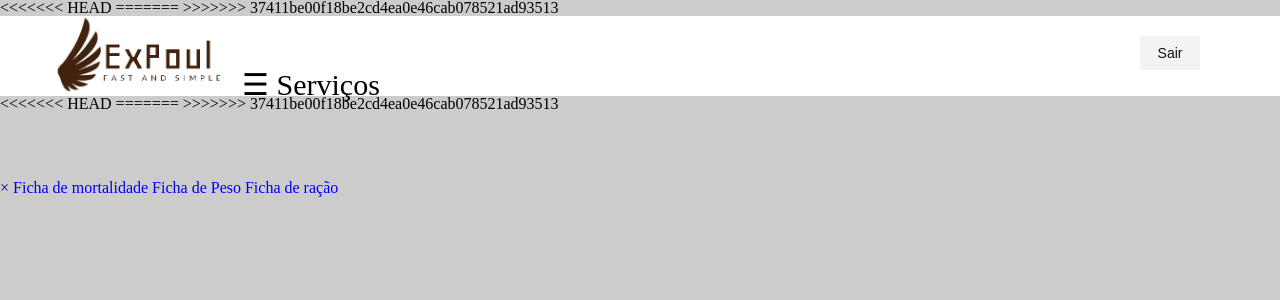
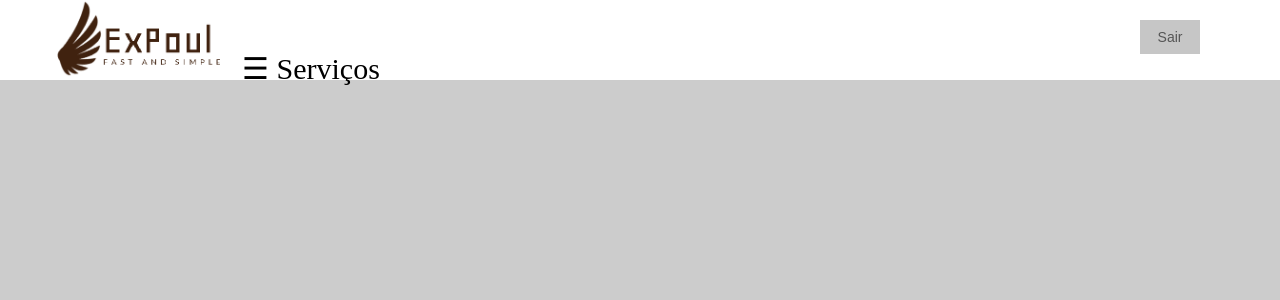
Before and after one commit to jjdariva/Black-softwares-hackaton, a PHP site: page /menu.php in a window 1280 px wide. Shown: the top 300 px of the page. Run offline with PHP 8.4, Linux system fonts and the light colour scheme; the visitor is signed in with stand-in values (Sample User, id 1).

Commit message:
reeeeeeeeeeeee

```diff
--- a/menu.php
+++ b/menu.php
@@ -10,17 +10,10 @@
 <!DOCTYPE html>
 <html>
 <head>
-    <title>ABATE CHIQ</title>
 	<meta charset="utf-8">
 	<link rel="stylesheet" type="text/css" href="style.css">
-<<<<<<< HEAD
-
-	<link rel="stylesheet" type="text/css" href="style.css">
-    <title>Ex Poul</title>
-	<style>
-=======
+    <title>ExPoul</title>
     <style>
->>>>>>> 37411be00f18be2cd4ea0e46cab078521ad93513
 		.fundo{
 			background-color: #CCC;
 		}
@@ -33,16 +26,9 @@
 			font-family: arial;
 			font-size: 45px;
 		}
-<<<<<<< HEAD
         	{
         	    margin: 0;
         	}
-
-=======
-	   {
-	       margin: 0;
-	   }
->>>>>>> 37411be00f18be2cd4ea0e46cab078521ad93513
         ul {
             list-style-type: none;
             margin: 0;
@@ -53,19 +39,6 @@
             overflow: auto;
             float: left;
         }
-<<<<<<< HEAD
-
-        li a {
-            display: block;
-            color: #000;
-            padding: 8px 16px;
-            text-decoration: none;
-            float: left;
-        }
-
-        li a.active {
-            background-color: #4CAF50;
-=======
         li a {
             display: block;
             color: #000;
@@ -83,15 +56,6 @@
 
         li a:hover:not(.active) {
             background-color: #555;
->>>>>>> 37411be00f18be2cd4ea0e46cab078521ad93513
-            color: white;
-            transition-duration: 0.2s;
-            float: left;
-        }
-<<<<<<< HEAD
-
-        li a:hover:not(.active) {
-            background-color: #555;
             color: white;
             transition-duration: 0.2s;
             float: left;
@@ -104,18 +68,6 @@
             width: 90px;
             font-size: 25px;
         }
-
-=======
-        .button{
-            background-color: white;
-            color: black;
-            border: 2px solid #555555;
-            height: 50px;
-            width: 90px;
-            font-size: 25px;
-        }
-
->>>>>>> 37411be00f18be2cd4ea0e46cab078521ad93513
         .button:hover {
             background-color: #555555;
             color: white;
@@ -124,7 +76,6 @@
             font-size: 25px;
             transition-duration: 0.3s;
         }
-<<<<<<< HEAD
         .sidenav {
             height: 100%;
             width: 0;
@@ -160,9 +111,6 @@
             font-family: arial;
         }
 </style>
-=======
-    </style>
->>>>>>> 37411be00f18be2cd4ea0e46cab078521ad93513
 </head>
 <body class="fundo">
 	<header>
@@ -185,11 +133,6 @@
             </nav>
         </div>
     </header>
-		<div class="principal">
-		</div>
-	</header>
-<<<<<<< HEAD
-
 <script>
 function openNav() {
     document.getElementById("mySidenav").style.width = "250px";
@@ -199,7 +142,5 @@
     document.getElementById("mySidenav").style.width = "0";
 }
 </script>
-=======
->>>>>>> 37411be00f18be2cd4ea0e46cab078521ad93513
 </body>
 </html>
--- a/style.css
+++ b/style.css
@@ -139,8 +139,13 @@
     margin-right: 10px;
     font-family: Arial;
     font-size: 14px;
-    background-color: #f3f3f3;
-    color:#111;
+    background-color:#c6c6c6;
+    color:#555;
     cursor: pointer;
     border: none;
 }
+header nav form button:hover{
+    background-color: #555555;
+    transition-duration: 0.2s;
+    color: white;
+}
```
Also changed, not shown: mortalidade/cssmor.css (deleted, +0 -45 lines).
